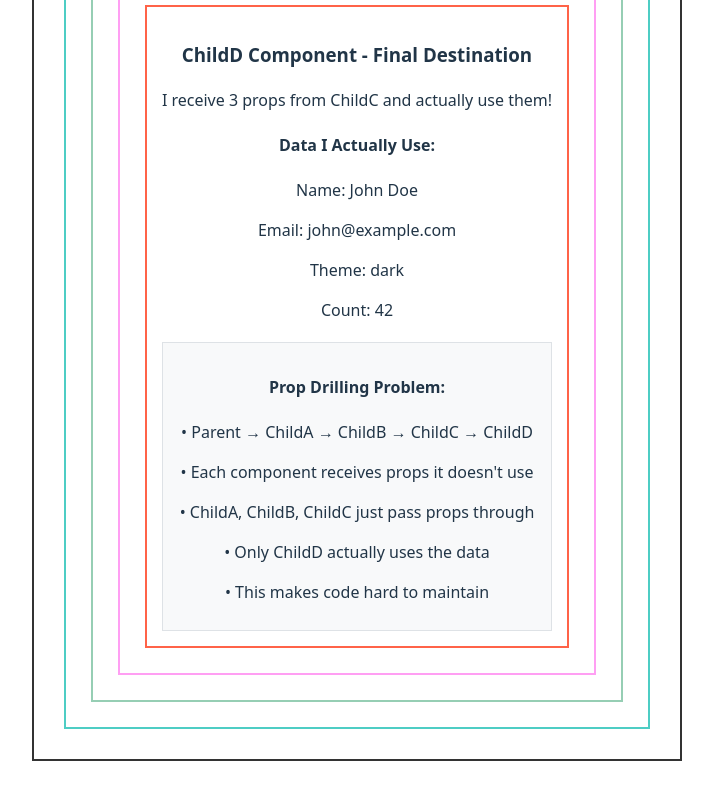
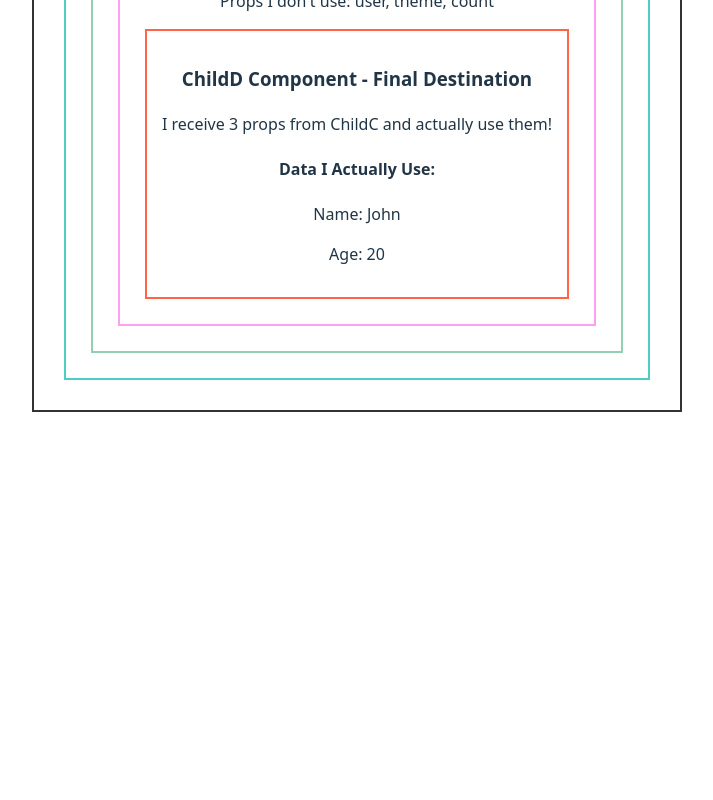
Before and after one commit to zeescriptdev/ReactCourse_DemoApp, a React (Vite) app: page / in a window 1280 px wide. Shown: the part 662-1462 px from the top of the page, without its empty margins (283-996 px from the left). After the commit the page ends 1116 px from the top, so only its background shows below. Built offline with nearby package versions, Linux system fonts and the light colour scheme.

Commit message:
Episode 11

```diff
--- a/src/App.tsx
+++ b/src/App.tsx
@@ -1,8 +1,18 @@
+import { createContext } from "react";
 import "./App.css";
-import { Parent } from "./src/Examples/PropDrillingProblem";
+import ContextAPI from "./src/components/ContextAPI";
 
+export const UserContext = createContext({
+  name: "John",
+  age: 20
+});
 function App() {
-  return <Parent />
+  return <>
+  <UserContext.Provider value={{ name: "John", age: 20 }}>
+    <ContextAPI />
+  </UserContext.Provider>
+  </>
+
 }
 
 export default App;
--- a/src/src/Examples/PropDrillingProblem/ChildD.tsx
+++ b/src/src/Examples/PropDrillingProblem/ChildD.tsx
@@ -1,4 +1,5 @@
-import React from 'react';
+import React, { useContext } from 'react';
+import { UserContext } from '../../../App';
 
 interface ChildDProps {
   user: any;
@@ -6,7 +7,8 @@ interface ChildDProps {
   count: number;
 }
 
-const ChildD: React.FC<ChildDProps> = ({ user, theme, count }) => {
+const ChildD: React.FC<ChildDProps> = ({}) => {
+  const user = useContext(UserContext);
   return (
     <div style={{ padding: '15px', border: '2px solid #ff6348', margin: '10px' }}>
       <h3>ChildD Component - Final Destination</h3>
@@ -15,19 +17,17 @@ const ChildD: React.FC<ChildDProps> = ({ user, theme, count }) => {
       <div style={{ marginTop: '20px' }}>
         <h4>Data I Actually Use:</h4>
         <p>Name: {user.name}</p>
-        <p>Email: {user.email}</p>
-        <p>Theme: {theme}</p>
-        <p>Count: {count}</p>
+        <p>Age: {user.age}</p>
       </div>
 
-      <div style={{ marginTop: '20px', padding: '10px', backgroundColor: '#f8f9fa', border: '1px solid #dee2e6' }}>
+      {/* <div style={{ marginTop: '20px', padding: '10px', backgroundColor: '#f8f9fa', border: '1px solid #dee2e6' }}>
         <h4>Prop Drilling Problem:</h4>
         <p>• Parent → ChildA → ChildB → ChildC → ChildD</p>
         <p>• Each component receives props it doesn't use</p>
         <p>• ChildA, ChildB, ChildC just pass props through</p>
         <p>• Only ChildD actually uses the data</p>
         <p>• This makes code hard to maintain</p>
-      </div>
+      </div> */}
     </div>
   );
 };
--- /dev/null
+++ b/src/src/components/ContextAPI.tsx
@@ -0,0 +1,9 @@
+import React from 'react';
+import { Parent } from '../Examples/PropDrillingProblem';
+const ContextAPI = () => {
+  return <div>ContextAPI
+    <Parent />
+  </div>;
+};
+
+export default ContextAPI;
```
